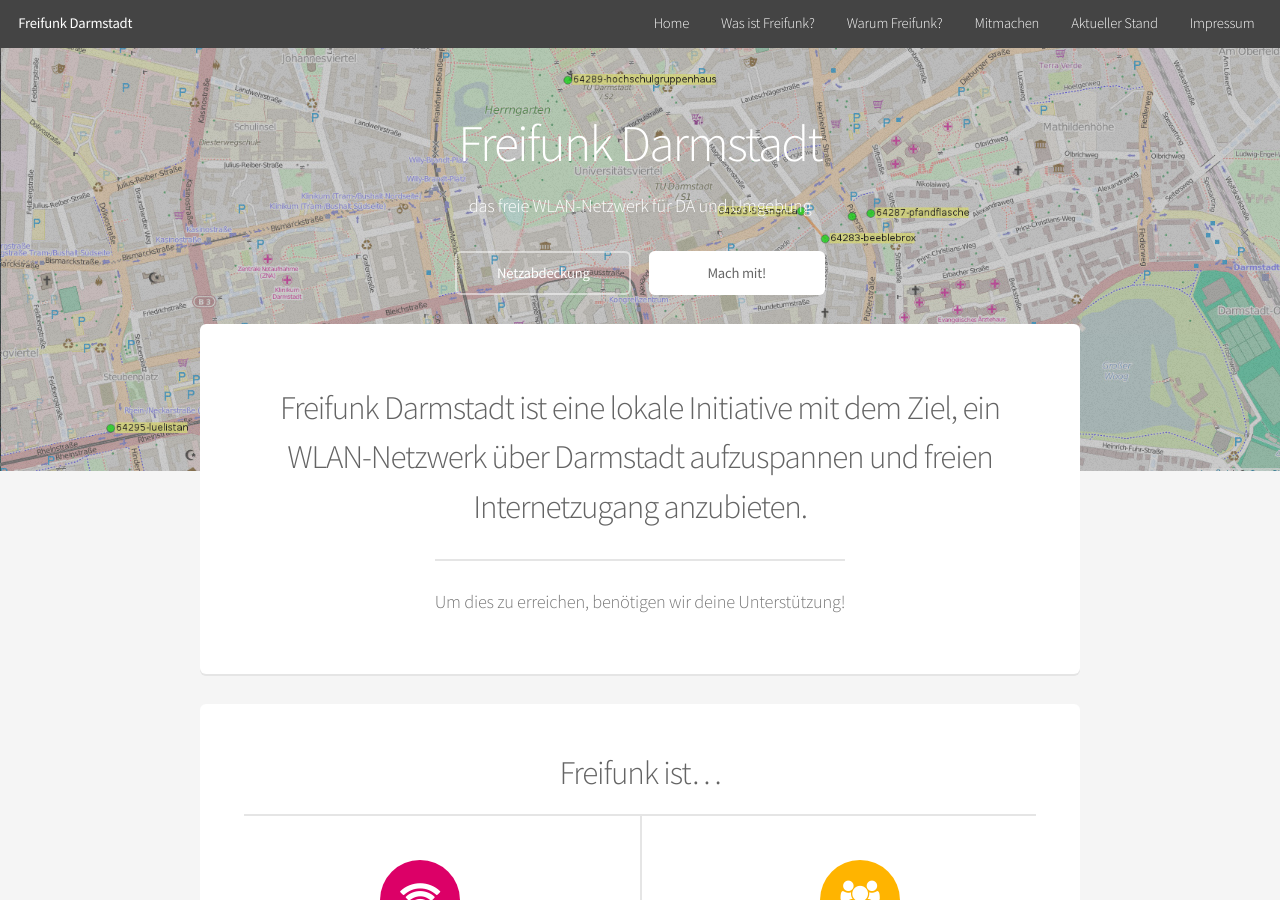
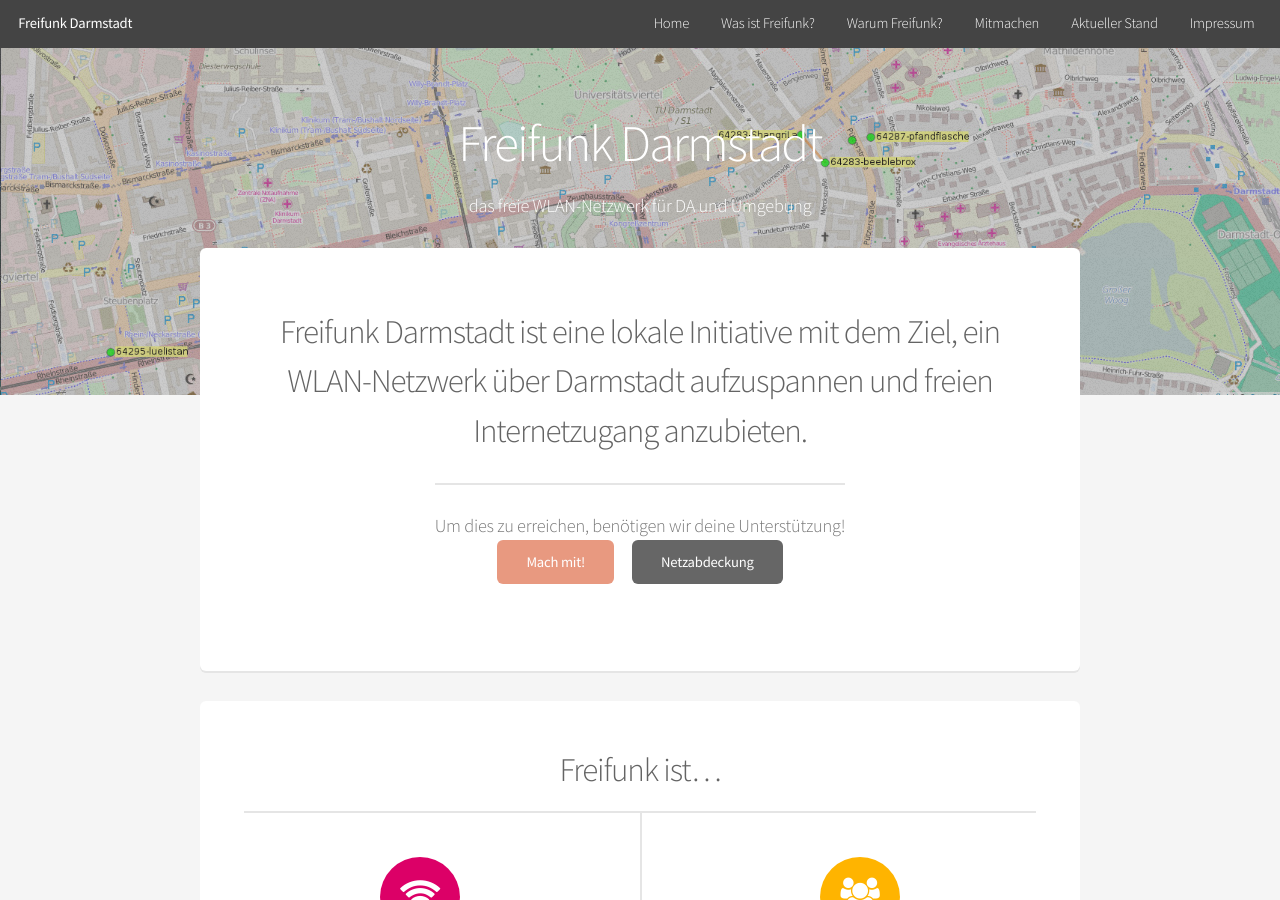
Before and after one commit to mdrenger/darmstadt.freifunk.net, a Jekyll site: the page built from pages/index.html, in a window 1280 px wide and 900 px high. Built offline with Jekyll 4.4.1, drawn with Linux system fonts in a browser that asks for light colours.

Commit message:
moved info buttons 1 section lower

```diff
--- a/_layouts/landing.html
+++ b/_layouts/landing.html
@@ -10,10 +10,6 @@
 	<section id="banner">
 		<h2>{{ site.title }}</h2>
 		<p>{{ site.tagline }}</p>
-		<ul class="actions">
-			<li><a href="#" class="button">Netzabdeckung</a></li>
-			<li><a href="#" class="button special">Mach mit!</a></li>
-		</ul>
 	</section>
 
 	<section id="main" class="container">
@@ -21,6 +17,11 @@
 			<header class="major">
 				<h2>{{ site.description }}</h2>
 				<p>Um dies zu erreichen, benötigen wir deine Unterstützung!</p>
+				<ul class="actions">
+			<li><a href="#" class="button special accent2">Mach mit!</a></li>
+			<li><a href="#" class="button accent2">Netzabdeckung</a></li>
+
+		</ul>
 			</header>
 		</section>
 		<section class="box special features">
```
